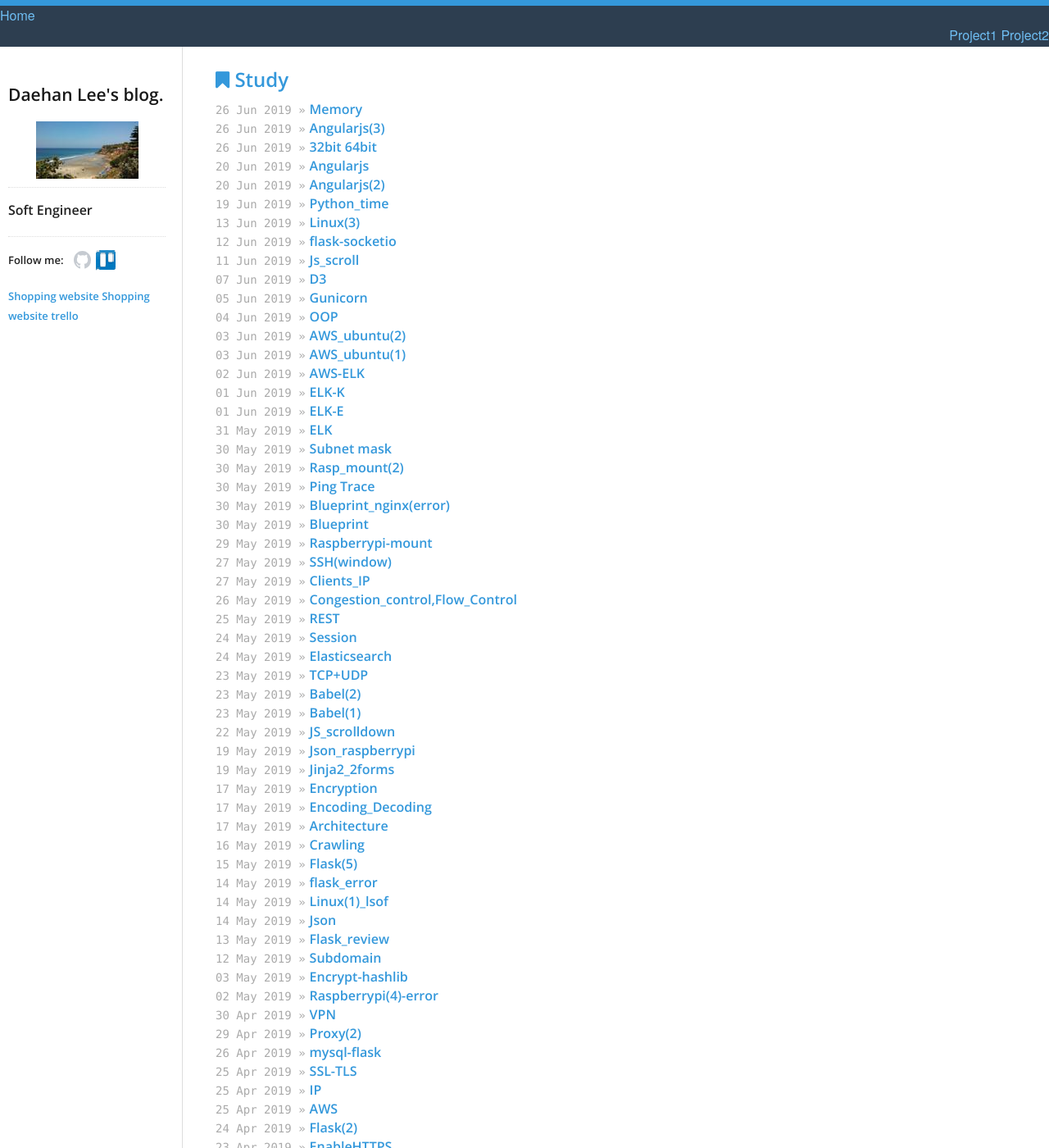
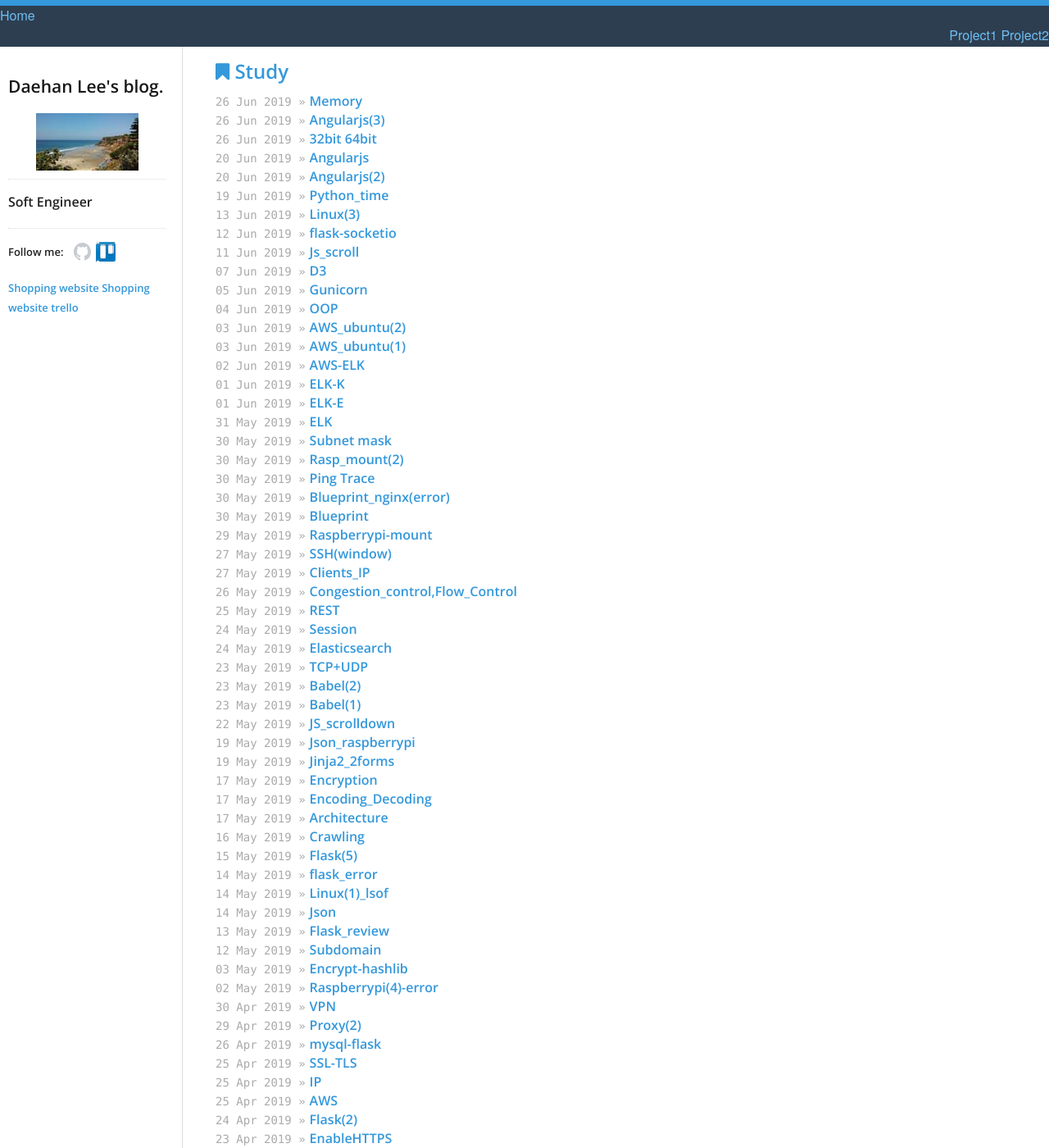
Before and after one commit to daehan0226/Study, a Jekyll site: the page built from index.html, in a window 1280 px wide and 1400 px high. Shown: the whole window at 82% size. Built offline with Jekyll 4.4.1, drawn with Linux system fonts in a browser that asks for light colours.

Commit message:
Update skeleton.css

```diff
--- a/_includes/css/skeleton.css
+++ b/_includes/css/skeleton.css
@@ -21,7 +21,7 @@
 /* #Base 960 Grid
 ================================================== */
 
-    .container                                  { position: relative; margin-top: 10px; auto; padding: 0; } /* width: 960px;  */
+    .container                                  { position: relative; auto; padding: 0; } /* width: 960px;  */
     .column, .columns                           { float: left; display: inline; margin-left: 10px; margin-right: 10px; }
     .row                                        { margin-bottom: 20px; }
 
```
